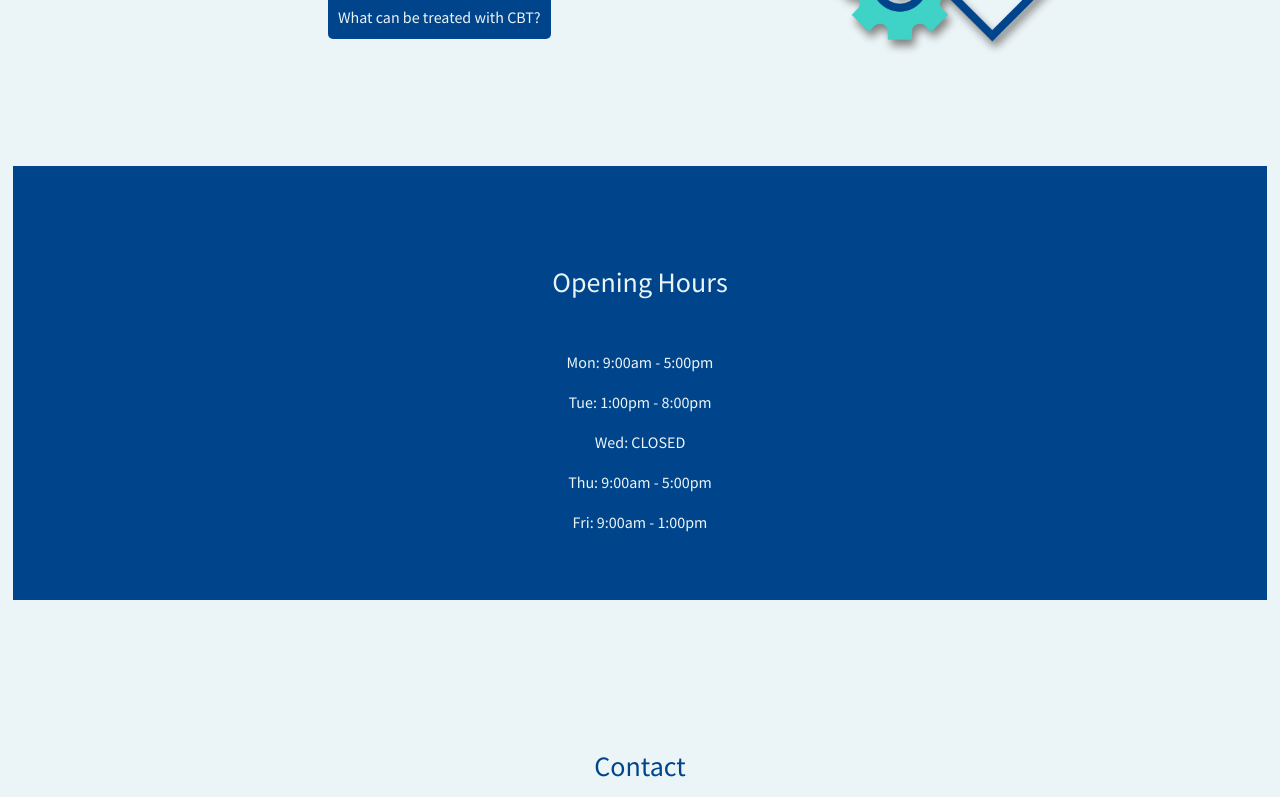
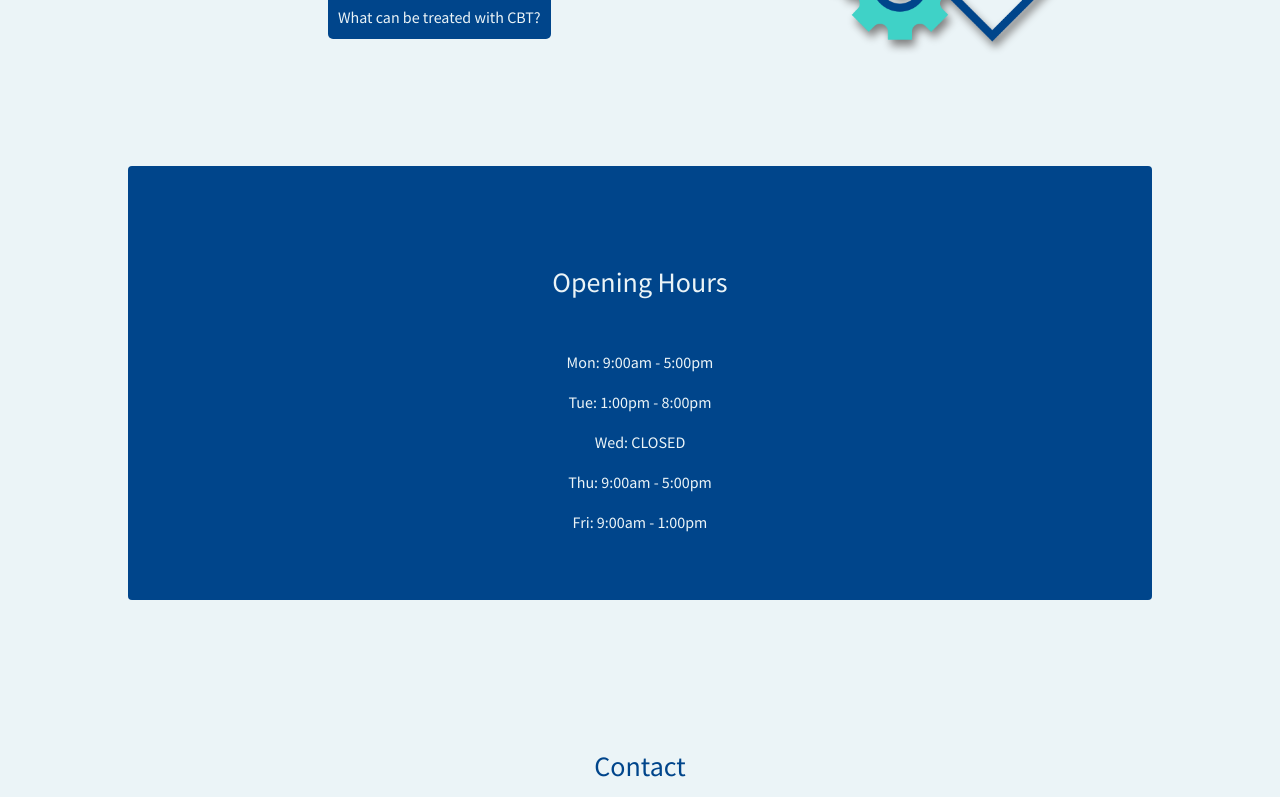
Before and after one commit to Selliott456/inverclydeCBT, a React app: page /home in a window 1280 px wide. Shown: the part 590-1387 px from the top of the page. Built offline with nearby package versions, Linux system fonts and the light colour scheme; the HTML template or start-up script is replaced by a standard one.

Commit message:
opening hours and get in touch

```diff
--- a/src/components/Areas.js
+++ b/src/components/Areas.js
@@ -55,8 +55,8 @@ const Areas = () => {
 
 
   return <main id="mainAreas">
+    <h1>Areas of Counselling</h1>
     <section className="areasExplain">
-      <h1>Areas of Counselling</h1>
       <p>These areas list what can be covered during counselling at CBT Inverclyde.
       However, the list is in no way fixed or exhaustive. If in doubt, it is worth
       getting in contact!
--- a/src/styles/style.scss
+++ b/src/styles/style.scss
@@ -140,6 +140,9 @@ h1, h2, h3, h4, h5, h6{
   background-color: var(--dark);
   color: var(--background);
   padding:50px;
+  width: 80vw;
+  margin: auto;
+  border-radius: 4px;
 }
 #contact {
   margin: 100px;
@@ -260,7 +263,7 @@ width: 100vw;
   flex-direction: column;
   justify-items: space-evenly;
   width: 60vw;
-  margin: 50px 100px 80px 100px;
+  margin-bottom: 40px;;
 }
 #getInTouch {
   margin: 30px;
```
